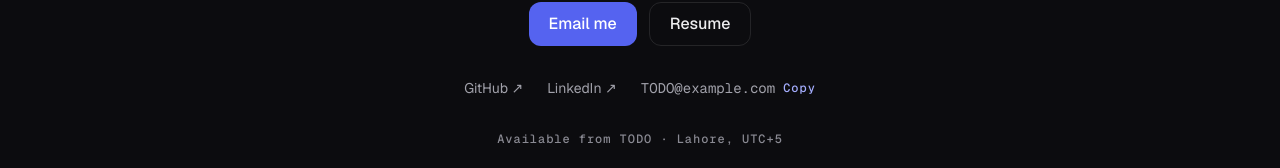
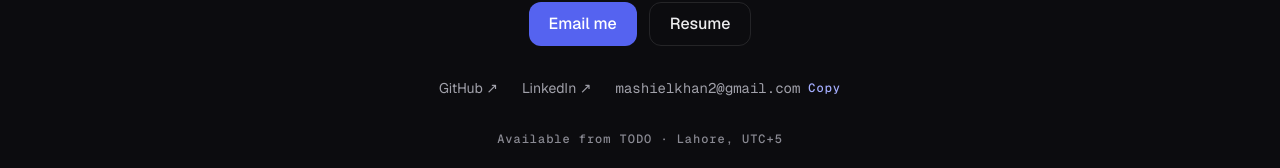
Before and after one commit to Mashielkhan/mashielkhan-portfolio, a Next.js app: page / in a window 1280 px wide. Shown: the part 6246-6414 px from the top of the page. Built offline with nearby package versions, Linux system fonts and the light colour scheme; no server answers.

Commit message:
Fix site URL configuration

```diff
--- a/src/content/site.ts
+++ b/src/content/site.ts
@@ -7,10 +7,10 @@ export const site = {
     "CS student at UCP. I take products from discovery to deployed system: a tailoring marketplace, a paper-distribution ERP, and ML tools.",
   url: process.env.NEXT_PUBLIC_SITE_URL?.trim() || "http://localhost:3000",
   resumeUrl: "/resume.pdf",
-  email: "TODO@example.com", // TODO: replace
+  email: "mashielkhan2@gmail.com", // TODO: replace
   socials: {
-    github: "https://github.com/TODO", // TODO
-    linkedin: "https://www.linkedin.com/in/TODO", // TODO
+    github: "https://github.com/Mashielkhan", // TODO
+    linkedin: "https://www.linkedin.com/in/mashiel-khan-ba7a46367/", // TODO
   },
   availability: { open: true, label: "Open to internships", from: "TODO" }, // TODO: your window
   nav: [
```
